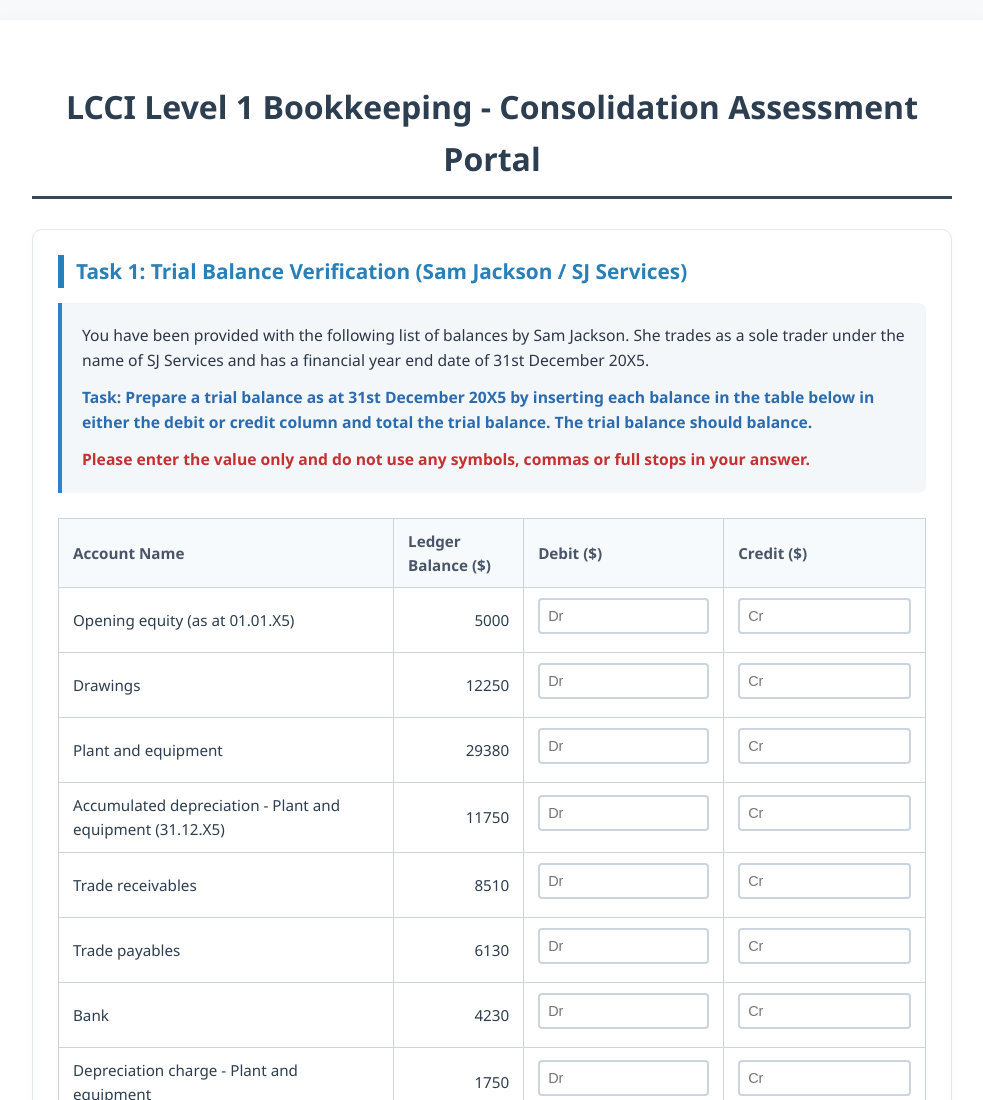
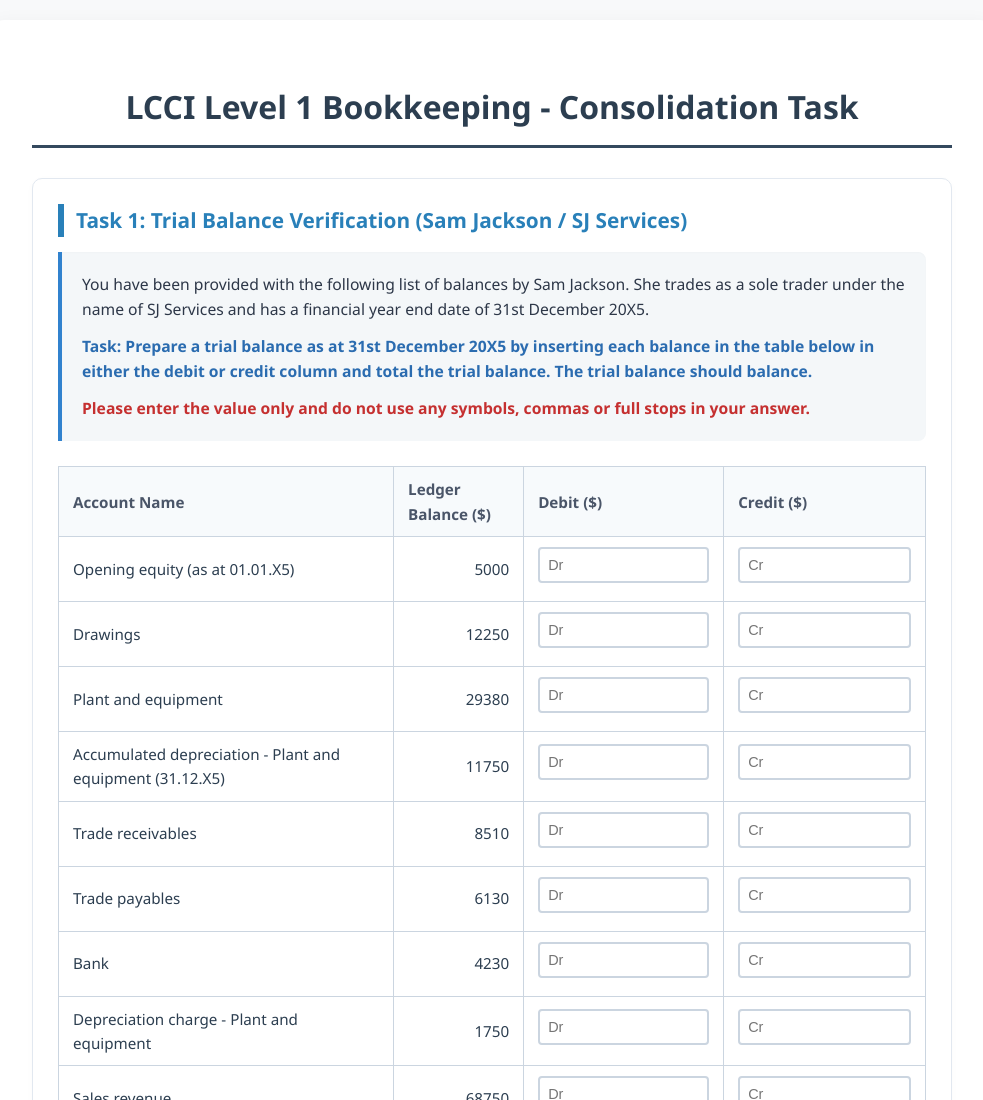
Before and after one commit to whymehin/lcci_lv1_consoldiation_task, a plain HTML site: page index.html in a window 1280 px wide. Shown: the top 1100 px of the page, without its empty margins (148-1131 px from the left). Drawn offline with Linux system fonts and the light colour scheme.

Commit message:
Update heading text for consolidation task

```diff
--- a/index.html
+++ b/index.html
@@ -201,7 +201,7 @@
 <body>
 
 <div class="container portal-container">
-    <h1>LCCI Level 1 Bookkeeping - Consolidation Assessment Portal</h1>
+    <h1>LCCI Level 1 Bookkeeping - Consolidation Task</h1>
 
     <form id="consolidationForm">
 
```
